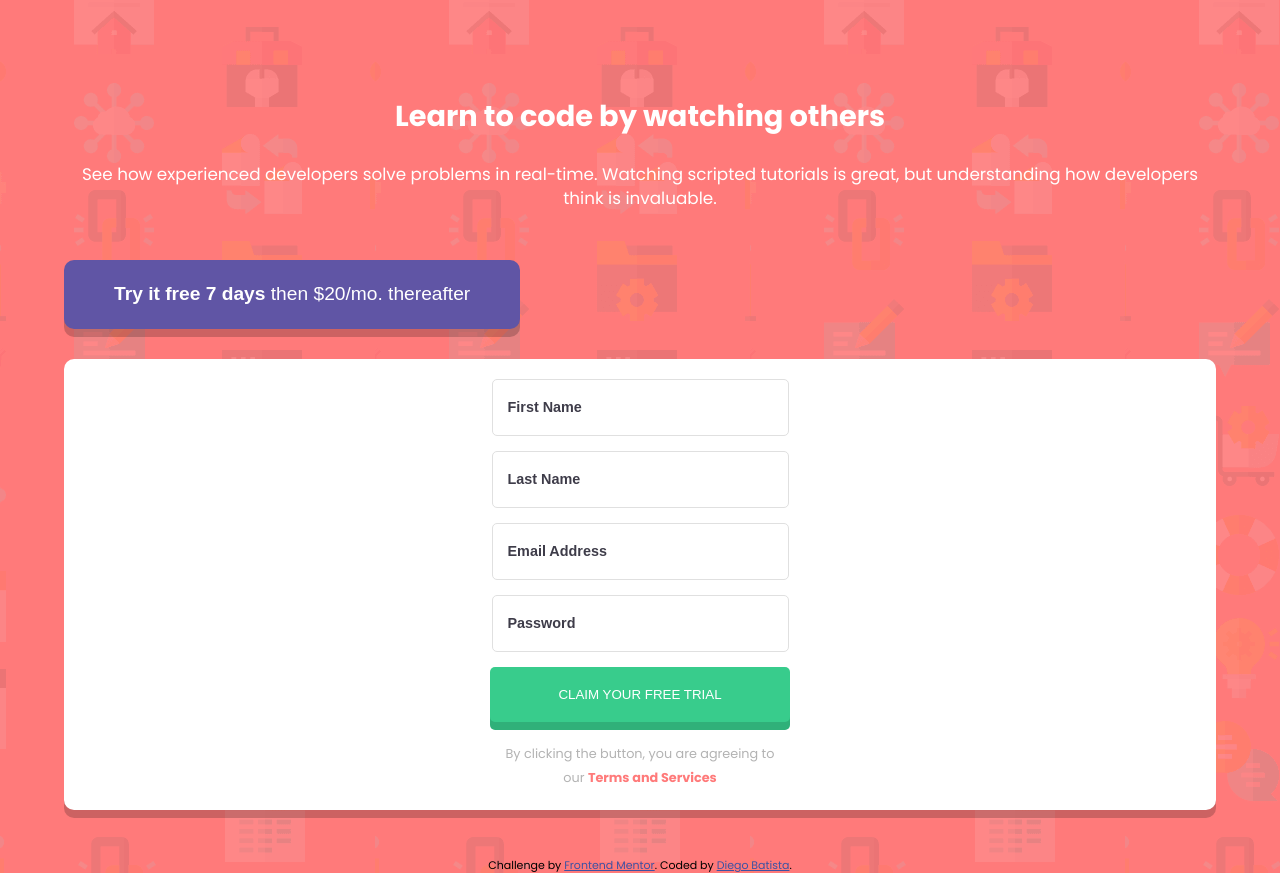
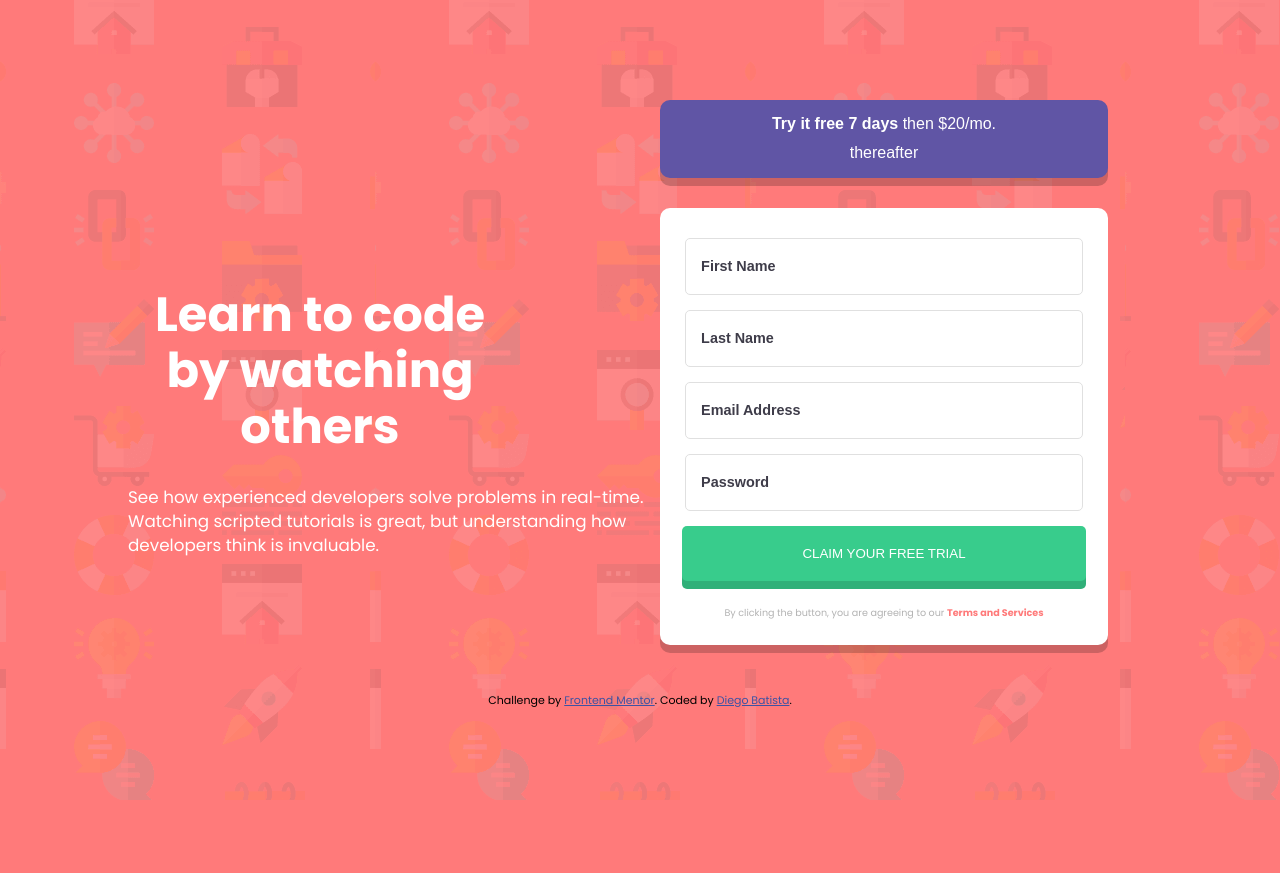
Before and after one commit to fogeid/front-mentor, a plain HTML site: page Newbie/intro-component-with-signup-form-master/index.html in a window 1280 px wide. After the commit the page ends 800 px from the top, so only its background shows below. Drawn offline with Linux system fonts and the light colour scheme.

Commit message:
Update index.html and style.css desktop

```diff
--- a/Newbie/intro-component-with-signup-form-master/css/style.css
+++ b/Newbie/intro-component-with-signup-form-master/css/style.css
@@ -46,6 +46,7 @@ body {
     font-weight: lighter;
     line-height: 1.8rem;
     box-shadow: 0px 8px 0px 0px rgba(0, 0, 0, 0.2);
+    cursor: pointer;
 }
 
 .form .btn-test span {
@@ -82,7 +83,7 @@ body {
     font-weight: bold;
 }
 
-.form .btn-cadastro {
+.form .btn-register {
     width: 300px;
     padding: 20px;
     background: var(--green);
@@ -92,6 +93,7 @@ body {
     box-shadow: 0px 8px 0px 0px hsl(154, 57%, 44%);
     text-transform: uppercase;
     margin-bottom: 20px;
+    cursor: pointer;
 }
 
 .form .termo {
@@ -107,3 +109,64 @@ body {
     color: var(--red);
     font-weight: bold;
 }
+
+/* BREAKPOINT DESTKTOP */
+@media (min-width: 992px) {
+    body {
+        background-image: url(../images/bg-intro-desktop.png) center no-repeat;
+    }
+
+    .container {
+        max-width: 60%;
+    }
+
+    main {
+        display: flex;
+        flex-direction: row;
+        justify-content: space-around;
+        margin-top: 100px;
+    }
+
+    main section {
+        width: 50%;
+        align-self: center;
+    }
+
+    .info h1 {
+        font-size: 3rem;
+        line-height: 3.5rem;
+    }
+
+    .info p {
+        width: 550px;
+        text-align: left;
+    }
+
+    .form .container {
+        max-width: 70%;
+        margin: auto 20px;
+    }
+
+    .form .btn-test {
+        padding: 10px 80px;
+        font-size: 1rem;
+        cursor: pointer;
+    }
+
+    .form input {
+        width: 85%;
+    }
+
+    .form #first-name {
+        margin-top: 30px;
+    }
+
+    .form .btn-register {
+        width: 90%;
+    }
+
+    .form .termo {
+        width: 100%;
+        font-size: .6rem;
+    }
+}
--- a/Newbie/intro-component-with-signup-form-master/index.html
+++ b/Newbie/intro-component-with-signup-form-master/index.html
@@ -16,6 +16,8 @@
   </style>
 </head>
 <body>
+
+  <main>
     <!-- INFORMATION -->
     <section class="info">
       <div class="container">
@@ -47,13 +49,14 @@
           <input type="password"
           placeholder="Password"
           id="password">
-        <button class="btn-cadastro">Claim your free trial </button>
+          <button class="btn-register">Claim your free trial </button>
           <p class="termo">
             By clicking the button, you are agreeing to our <span>Terms and Services</span>
           </p>
         </form>
       </div>
     </section>
+  </main>
 
   <!-- FOOTER -->
   <footer>
```
Lines whose indentation alone changed are shown as unchanged.
